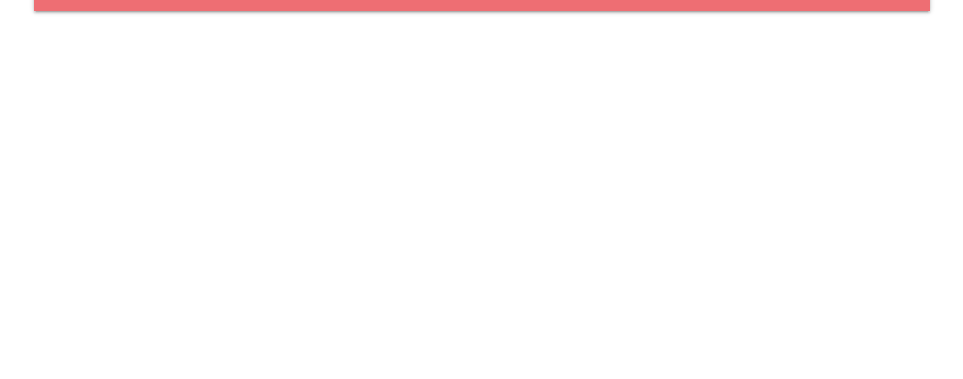
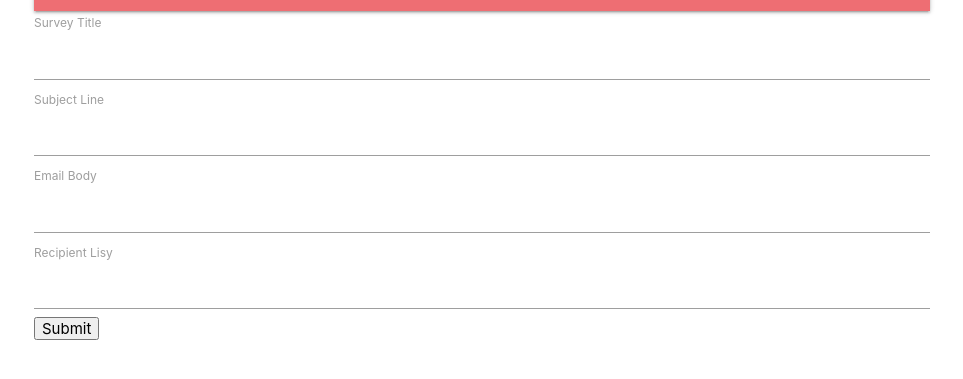
Before and after one commit to pini85/server, a React app in the folder client/: page /surveys/new in a window 1280 px wide. Shown: the part 53-432 px from the top of the page, without its empty margins (158-1121 px from the left). Built offline with nearby package versions, Linux system fonts and the light colour scheme; no server answers.

Commit message:
added survey com,ponents and installed redux form

```diff
--- a/client/public/index.html
+++ b/client/public/index.html
@@ -15,6 +15,12 @@
       user's mobile device or desktop. See https://developers.google.com/web/fundamentals/web-app-manifest/
     -->
     <link rel="manifest" href="%PUBLIC_URL%/manifest.json" />
+
+    <link
+      href="https://fonts.googleapis.com/icon?family=Material+Icons"
+      rel="stylesheet"
+    />
+
     <!--
       Notice the use of %PUBLIC_URL% in the tags above.
       It will be replaced with the URL of the `public` folder during the build.
--- a/client/src/components/App.js
+++ b/client/src/components/App.js
@@ -5,7 +5,7 @@ import * as actions from '../actions/index';
 
 import Header from './Header.component';
 import DashBoard from './DashBoard.component';
-import SurveyNew from './SurveyNew.component';
+import SurveyNew from './surveys/SurveyNew.component';
 import Landing from './Landing.component';
 import HelloWorld from './HelloWorld.component';
 class App extends Component {
@@ -21,7 +21,7 @@ class App extends Component {
             <Route exact path="/" component={Landing} />
             <Route exact path="/surveys" component={DashBoard} />
             <Route exact path="/hello-world/" component={HelloWorld} />
-            <Route path="/survey/new" component={SurveyNew} />
+            <Route path="/surveys/new" component={SurveyNew} />
           </div>
         </BrowserRouter>
       </div>
--- a/client/src/components/DashBoard.component.jsx
+++ b/client/src/components/DashBoard.component.jsx
@@ -1,7 +1,17 @@
 import React from 'react';
+import { Link } from 'react-router-dom';
 
 const DashBoard = () => {
-  return <div>DashBoard</div>;
+  return (
+    <div>
+      DashBoard
+      <div className="fixed-action-btn">
+        <Link to="/surveys/new" href="" className="btn-floating btn-large red">
+          <i className="material-icons">add</i>
+        </Link>
+      </div>
+    </div>
+  );
 };
 
 export default DashBoard;
--- a/client/src/components/SurveyNew.component.jsx
+++ /dev/null
@@ -1,7 +0,0 @@
-import React from 'react';
-
-const SurveyNew = () => {
-  return <div>SurveyNew</div>;
-};
-
-export default SurveyNew;
--- /dev/null
+++ b/client/src/components/surveys/SurveyField.component.jsx
@@ -0,0 +1,10 @@
+import React from 'react';
+const SurveyField = ({ input, label }) => {
+  return (
+    <div>
+      <label>{label}</label>
+      <input {...input} />
+    </div>
+  );
+};
+export default SurveyField;
--- /dev/null
+++ b/client/src/components/surveys/SurveyForm.component.jsx
@@ -0,0 +1,59 @@
+import React, { Component } from 'react';
+import { reduxForm, Field } from 'redux-form';
+import SurveyField from './SurveyField.component';
+
+const FIELDS = [
+  { label: 'Survey Title', name: 'title' },
+  { label: 'Subject Line', name: 'subject' },
+  { label: 'Email Body', name: 'body' },
+  { label: 'Recipient List', name: 'emails' },
+];
+class SurveyForm extends Component {
+  renderFields() {
+    return (
+      <div>
+        <Field
+          label="Survey Title"
+          type="text"
+          name="surveyTitle"
+          component={SurveyField}
+        />
+        <Field
+          label="Subject Line"
+          type="text"
+          name="subject"
+          component={SurveyField}
+        />
+        <Field
+          label="Email Body"
+          type="text"
+          name="body"
+          component={SurveyField}
+        />
+        <Field
+          label="Recipient Lisy"
+          type="text"
+          name="emails"
+          component={SurveyField}
+        />
+      </div>
+    );
+  }
+  render() {
+    return (
+      <div>
+        <form
+          onSubmit={this.props.handleSubmit((values) => console.log(values))}
+        >
+          {this.renderFields()}
+
+          <button type="submit">Submit</button>
+        </form>
+      </div>
+    );
+  }
+}
+
+export default reduxForm({
+  form: 'surveyForm',
+})(SurveyForm);
--- /dev/null
+++ b/client/src/components/surveys/SurveyNew.component.jsx
@@ -0,0 +1,14 @@
+import React, { Component } from 'react';
+import SurveyForm from './SurveyForm.component';
+
+class SurveyNew extends Component {
+  render() {
+    return (
+      <div>
+        <SurveyForm></SurveyForm>
+      </div>
+    );
+  }
+}
+
+export default SurveyNew;
--- a/client/src/reducers/index.js
+++ b/client/src/reducers/index.js
@@ -1,6 +1,9 @@
 import { combineReducers } from 'redux';
 import authReducer from './authReducer';
 
+import { reducer as reduxForm } from 'redux-form';
+
 export default combineReducers({
   auth: authReducer,
+  form: reduxForm,
 });
--- a/package.json
+++ b/package.json
@@ -28,6 +28,7 @@
     "passport": "^0.4.1",
     "passport-google-oauth20": "^2.0.0",
     "redux-devtools-extension": "^2.13.8",
+    "redux-form": "^8.3.6",
     "redux-thunk": "^2.3.0",
     "save": "^2.4.0",
     "sendgrid": "^5.2.3",
```
Also changed, not shown: client/src/components/surveys/SurveyFormReview.component.jsx (added, +9 -0 lines), 1 other file.
